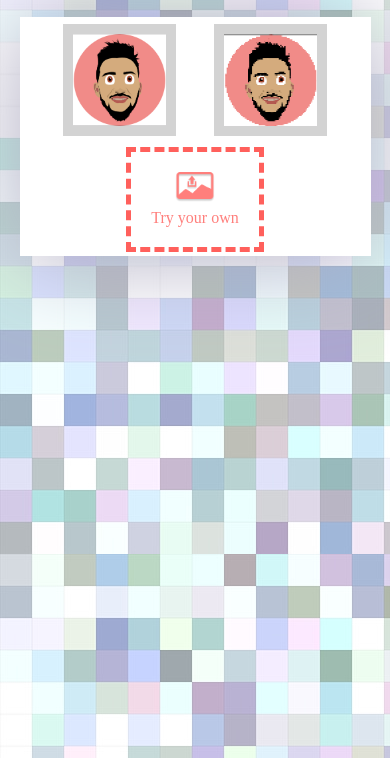
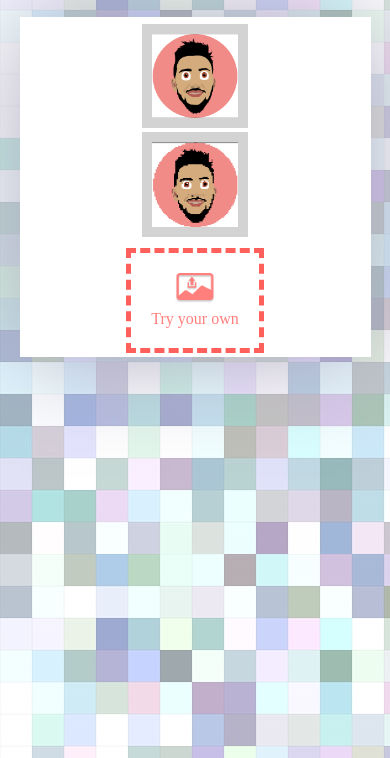
Before and after one commit to yashant/Steganography, a plain HTML site: page index.html in a window 390 px wide. Shown: the part 86-844 px from the top of the page. Drawn offline with Linux system fonts and the light colour scheme.

Commit message:
fixed css flex on wraper1

```diff
--- a/css/mainstyle.css
+++ b/css/mainstyle.css
@@ -65,6 +65,7 @@ html {
     width: 90%;
     display: flex;
     justify-content: space-between;
+
 }
 
 .img-container {
@@ -80,7 +81,7 @@ html {
 }
 .sample1{
     border: 10px solid lightgray;
-    width: 75%;
+    width: 35%;
 }
 /* .overlay{
     opacity:1;
@@ -167,6 +168,13 @@ html {
         justify-content: space-around;
         margin-bottom: 5%;
     }
+    .img-container1 {
+        padding: 2%;
+        width: 90%;
+        display: flex;
+        justify-content: space-between;
+        flex-wrap: wrap;
+    }
     .upload-icon{
         margin:auto;
         text-align: center;
```
